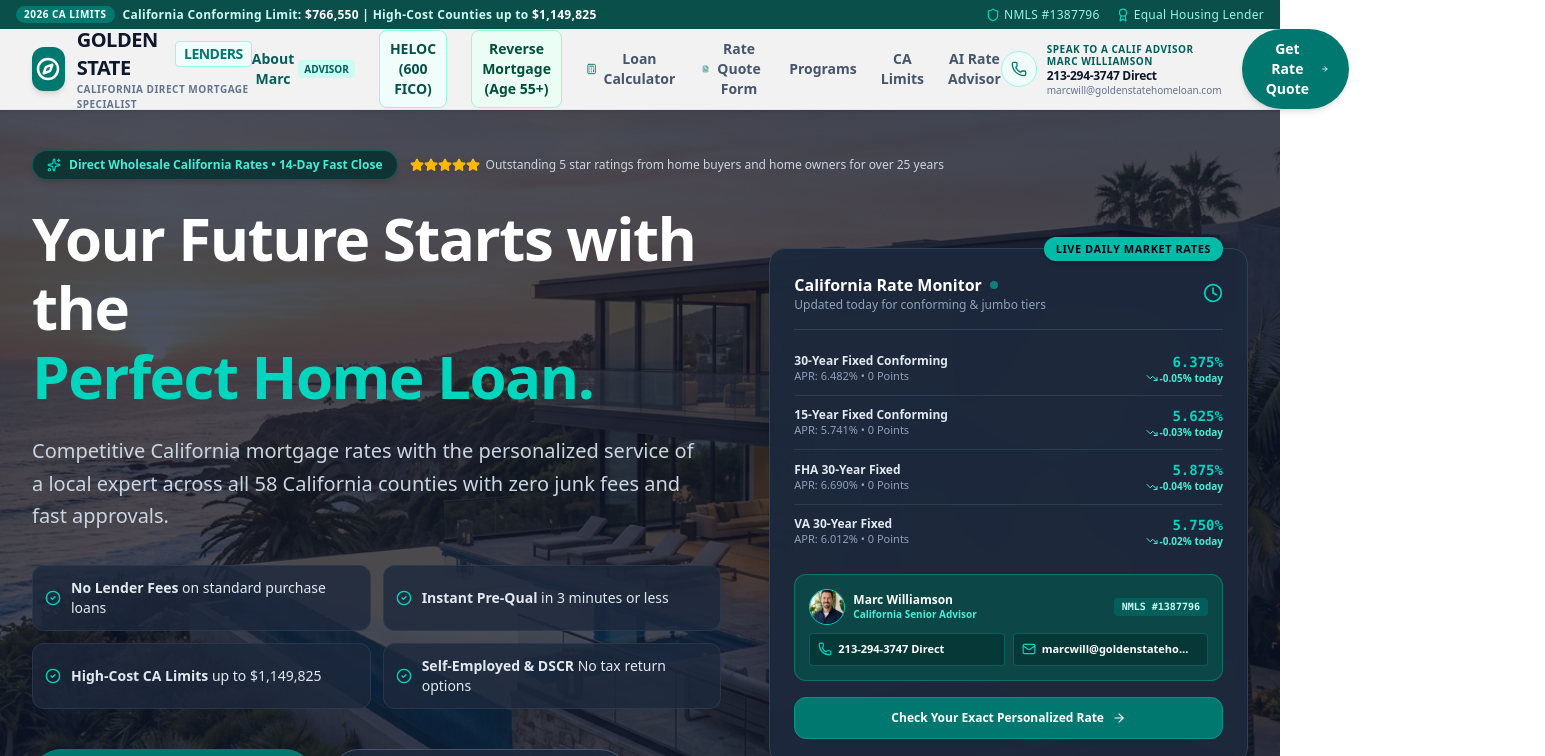
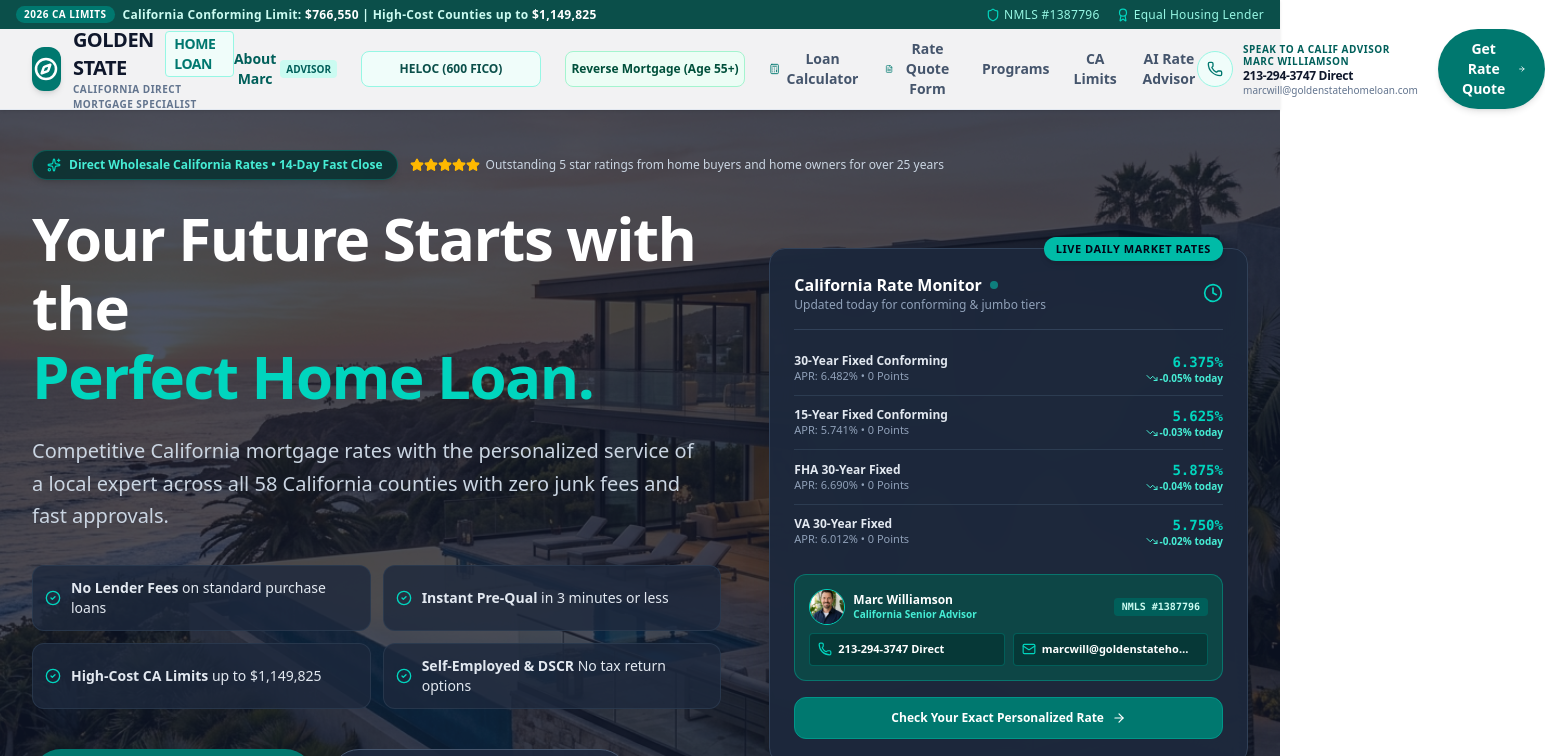
Before and after one commit to marcwill-cell/mortgagewebsite, a React (Vite) app: page / in a window 1280 px wide. Shown: the top 756 px of the page, 1545 px wide, since content can reach past the window. Built offline with nearby package versions, Linux system fonts and the light colour scheme.

Commit message:
chore: rebrand to Golden State Home Loan
Update company name throughout the application UI, legal disclosures, and testimonials to reflect the new brand identity. Refined the HELOC button layout for better consistency.

```diff
--- a/src/components/Footer.tsx
+++ b/src/components/Footer.tsx
@@ -18,7 +18,7 @@
               <div className="w-9 h-9 rounded-lg bg-teal-700 flex items-center justify-center text-white font-bold shadow-md">
                 <Compass className="w-5 h-5" />
               </div>
-              <span className="text-lg font-extrabold text-white tracking-tight">GOLDEN STATE LENDERS</span>
+              <span className="text-lg font-extrabold text-white tracking-tight">GOLDEN STATE HOME LOAN</span>
             </div>
             <p className="text-slate-400 text-xs leading-relaxed max-w-sm">
               Direct California mortgage lender providing competitive rates, fast 14-day approvals, and zero-junk-fee home purchase and refinance options across all 58 California counties.
@@ -78,15 +78,15 @@
         {/* NMLS & Legal Disclosures */}
         <div className="pt-8 border-t border-slate-800 text-[11px] text-slate-500 space-y-3 leading-relaxed">
           <p>
-            <strong>Licensing & Legal Compliance:</strong> Golden State Lenders LLC. NMLS Unique Identifier #1387796. Licensed by the California Department of Financial Protection and Innovation under the California Residential Mortgage Lending Act. Equal Housing Lender. All rights reserved.
+            <strong>Licensing & Legal Compliance:</strong> Golden State Home Loan LLC. NMLS Unique Identifier #1387796. Licensed by the California Department of Financial Protection and Innovation under the California Residential Mortgage Lending Act. Equal Housing Lender. All rights reserved.
           </p>
           <p>
             <strong>Rate & APR Disclosures:</strong> Interest rates and APRs quoted are for informational purposes only, subject to market volatility, credit approval, underwriting guidelines, and property valuation. Advertised 30-Year Fixed rates assume a conforming loan amount of $650,000, 740 credit score, and 20% down payment unless stated otherwise.
           </p>
           <div className="flex flex-wrap items-center justify-between gap-4 text-slate-400 pt-3 border-t border-slate-800">
-            <span>© {new Date().getFullYear()} Golden State Lenders. All Rights Reserved.</span>
+            <span>© {new Date().getFullYear()} Golden State Home Loan. All Rights Reserved.</span>
             <div className="flex gap-4 text-[11px]">
-              <a href="#privacy" onClick={(e) => { e.preventDefault(); alert('Privacy Policy: Golden State Lenders respects consumer data privacy. We do not sell personal financial information.'); }} className="hover:underline">Privacy Policy</a>
+              <a href="#privacy" onClick={(e) => { e.preventDefault(); alert('Privacy Policy: Golden State Home Loan respects consumer data privacy. We do not sell personal financial information.'); }} className="hover:underline">Privacy Policy</a>
               <a href="#terms" onClick={(e) => { e.preventDefault(); alert('Terms of Use: All mortgage calculations provided are estimates for planning purposes.'); }} className="hover:underline">Terms of Use</a>
               <a href="#nmls" onClick={(e) => { e.preventDefault(); window.open('https://www.nmlsconsumeraccess.org', '_blank'); }} className="hover:underline flex items-center gap-1">NMLS Consumer Access <ExternalLink className="w-3 h-3" /></a>
             </div>
--- a/src/components/Header.tsx
+++ b/src/components/Header.tsx
@@ -42,7 +42,7 @@
           </div>
           <div>
             <div className="text-xl font-black tracking-tight text-slate-900 flex items-center gap-1.5 font-sans">
-              GOLDEN STATE <span className="text-teal-700 font-bold text-sm bg-teal-50 px-2 py-0.5 rounded border border-teal-200">LENDERS</span>
+              GOLDEN STATE <span className="text-teal-700 font-bold text-sm bg-teal-50 px-2 py-0.5 rounded border border-teal-200">HOME LOAN</span>
             </div>
             <p className="text-[10px] text-slate-500 tracking-wider uppercase font-semibold">California Direct Mortgage Specialist</p>
           </div>
@@ -59,13 +59,13 @@
           </button>
           <button
             onClick={() => handleNavClick('heloc')}
-            className="hover:text-teal-700 transition-colors py-2 flex items-center gap-1 font-bold text-teal-900 bg-teal-50 px-2.5 py-1 rounded-lg border border-teal-200"
+            className="hover:text-teal-700 transition-colors h-9 px-3 min-w-[180px] flex items-center justify-center gap-1 font-bold text-xs text-teal-900 bg-teal-50 rounded-lg border border-teal-200 whitespace-nowrap"
           >
             <span>HELOC (600 FICO)</span>
           </button>
           <button
             onClick={() => handleNavClick('reverse-mortgage')}
-            className="hover:text-emerald-700 transition-colors py-2 flex items-center gap-1 font-bold text-emerald-900 bg-emerald-50 px-2.5 py-1 rounded-lg border border-emerald-200"
+            className="hover:text-emerald-700 transition-colors h-9 px-3 min-w-[180px] flex items-center justify-center gap-1 font-bold text-xs text-emerald-900 bg-emerald-50 rounded-lg border border-emerald-200 whitespace-nowrap"
           >
             <span>Reverse Mortgage (Age 55+)</span>
           </button>
--- a/src/components/SeoFaqSection.tsx
+++ b/src/components/SeoFaqSection.tsx
@@ -19,7 +19,7 @@
     },
     {
       q: "Are there zero lender fee options available in California?",
-      a: "Yes! Golden State Lenders offers transparent zero-junk-fee financing. On qualifying purchase and refinance loans, we waive standard processing and underwriting lender fees, keeping your total out-of-pocket closing costs as low as possible."
+      a: "Yes! Golden State Home Loan offers transparent zero-junk-fee financing. On qualifying purchase and refinance loans, we waive standard processing and underwriting lender fees, keeping your total out-of-pocket closing costs as low as possible."
     },
     {
       q: "How long does a California mortgage loan approval take?",
@@ -81,7 +81,7 @@
         <div className="mt-12 p-6 bg-white border border-slate-200 rounded-2xl space-y-3 text-xs text-slate-600 leading-relaxed shadow-sm">
           <h3 className="text-sm font-bold text-slate-900 flex items-center gap-2">
             <FileText className="w-4 h-4 text-teal-700" />
-            <span>Why Choose Golden State Lenders as Your California Direct Mortgage Broker & Lender?</span>
+            <span>Why Choose Golden State Home Loan as Your California Direct Mortgage Broker & Lender?</span>
           </h3>
           <p>
             California real estate demands speed, competitive pricing, and deep local market expertise. Whether you are buying a primary home in Los Angeles, a luxury condo in Orange County, a tech professional property in Silicon Valley or San Francisco, or an investment home in Sacramento or San Diego, our team provides direct wholesale rates, transparent loan calculations, and personalized guidance across every county.
--- a/src/data/loanPrograms.ts
+++ b/src/data/loanPrograms.ts
@@ -122,7 +122,7 @@
     type: 'Jumbo Home Purchase ($1.35M)',
     rating: 5,
     date: '2 weeks ago',
-    quote: 'Navigating the Orange County market was intense, but Golden State Lenders closed our Jumbo purchase in just 14 calendar days! Their rate was nearly 0.5% lower than our big bank quote with zero junk fees.',
+    quote: 'Navigating the Orange County market was intense, but Golden State Home Loan closed our Jumbo purchase in just 14 calendar days! Their rate was nearly 0.5% lower than our big bank quote with zero junk fees.',
     savingsOrDetail: 'Saved $410/mo vs local bank quote'
   },
   {
```
